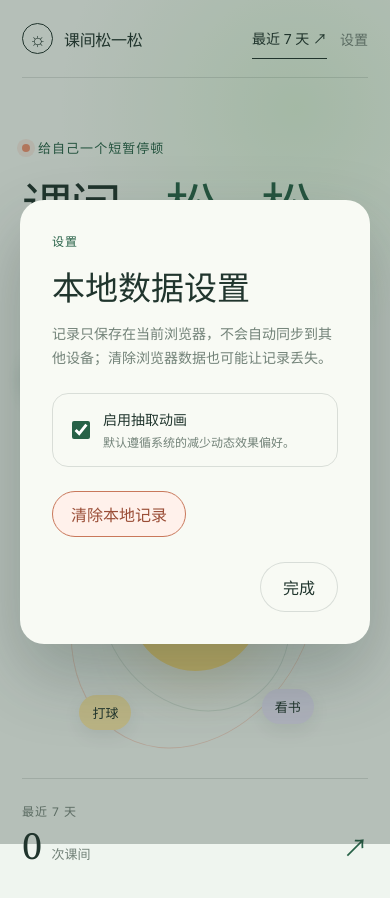
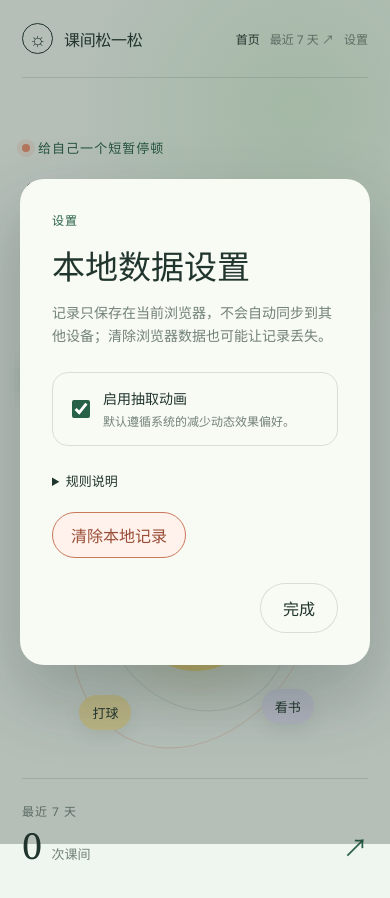
Before and after one commit to Witty-Felix/daily-life, a React (Vite) app: page / in a window 390 px wide. Both pictures are taken after a click on the button "设置". Built offline with nearby package versions, Linux system fonts and the light colour scheme.

Commit message:
feat: add responsive navigation and low-distraction settings

```diff
--- a/src/App.tsx
+++ b/src/App.tsx
@@ -42,12 +42,13 @@ function formatDate(iso: string) {
 }
 
 function App({
-  store = createLocalBreakStore(window.localStorage, undefined, getDefaultAnimationEnabled()),
+  store: providedStore,
   random,
   now = () => new Date(),
   createId = () => crypto.randomUUID(),
   revealDelayMs = 900,
 }: AppProps) {
+  const store = useMemo(() => providedStore ?? createLocalBreakStore(window.localStorage, undefined, getDefaultAnimationEnabled()), [providedStore]);
   const [session, setSession] = useState<BreakSession | null>(() => store.getActive());
   const [view, setView] = useState<View>(() => (store.getActive() ? "active" : "home"));
   const [isRevealing, setIsRevealing] = useState(false);
@@ -136,29 +137,32 @@ function App({
     setNotice(ended.completed ? "这次课间已记录为已完成。" : "这次课间已记录为未完成。下次继续就好。");
   }
 
+  function openHistory() {
+    setHistory(store.getHistory());
+    setView("history");
+  }
+
   function renderHeader() {
     return (
       <header className="topbar">
-        <button className="brand" onClick={() => !session && setView("home")} aria-label="回到首页">
+        <button className="brand" onClick={() => setView("home")} aria-label="回到首页">
           <span className="brand-mark" aria-hidden="true">☼</span>
           <span>课间松一松</span>
         </button>
         <nav className="topbar-actions" aria-label="页面导航">
-          {!session && (
-            <button className="history-link" onClick={() => { setHistory(store.getHistory()); setView("history"); }}>
-              最近 7 天 <span aria-hidden="true">↗</span>
-            </button>
-          )}
+          <button className={`nav-link ${view === "home" ? "is-current" : ""}`} aria-current={view === "home" ? "page" : undefined} onClick={() => setView("home")}>首页</button>
+          {session && <button className={`nav-link ${view === "active" ? "is-current" : ""}`} aria-current={view === "active" ? "page" : undefined} onClick={() => setView("active")}>进行中</button>}
+          <button className={`nav-link history-link ${view === "history" ? "is-current" : ""}`} aria-current={view === "history" ? "page" : undefined} onClick={openHistory}>最近 7 天 <span aria-hidden="true">↗</span></button>
           <button className="settings-link" onClick={() => setSettingsOpen(true)}>设置</button>
         </nav>
       </header>
     );
   }
 
-  if (view === "history" && !session) {
+  if (view === "history") {
     return <div className="app-shell">
       {renderHeader()}
-      <HistoryView history={history} now={now()} onBack={() => setView("home")} />
+      <HistoryView history={history} now={now()} onBack={() => setView(session ? "active" : "home")} />
       {notice && <div className="toast" role="status">{notice}</div>}
       {settingsOpen && <SettingsDialog animationEnabled={animationEnabled} onAnimationChange={updateAnimationEnabled} onRequestClear={() => setClearDialogOpen(true)} onClose={() => setSettingsOpen(false)} />}
       {clearDialogOpen && <ClearDataDialog onCancel={() => setClearDialogOpen(false)} onConfirm={clearLocalData} />}
@@ -168,8 +172,8 @@ function App({
   return (
     <div className="app-shell">
       {renderHeader()}
-      <main className={session ? "main active-main" : "main"}>
-        {session && activity ? (
+      <main className={session && view === "active" ? "main active-main" : "main"}>
+        {session && activity && view === "active" ? (
           <ActiveBreak
             session={session}
             activity={activity}
@@ -285,7 +289,7 @@ function SnakeGame({ roundsStarted, random, onStarted, onRoundFinished }: { roun
   function start() { if (roundsStarted >= SNAKE_MAX_GAMES) return; onStarted(); setGame(startSnakeGame(createSnakeGame(random))); }
   function handleKey(event: React.KeyboardEvent<HTMLDivElement>) {
     const directions: Record<string, SnakeDirection> = { ArrowUp: "up", w: "up", ArrowDown: "down", s: "down", ArrowLeft: "left", a: "left", ArrowRight: "right", d: "right" };
-    const direction = directions[event.key];
+    const direction = directions[event.key] ?? directions[event.key.toLowerCase()];
     if (direction) { event.preventDefault(); changeDirection(direction); }
     if (event.key === " ") setGame((current) => current ? toggleSnakePause(current) : current);
   }
@@ -293,6 +297,7 @@ function SnakeGame({ roundsStarted, random, onStarted, onRoundFinished }: { roun
   if (!game || game.status === "idle") return <div className="snake-panel"><div><strong>贪吃蛇局数 {roundsStarted}/{SNAKE_MAX_GAMES}</strong><p>方向键/WASD 或手机滑动 · 边界可穿越</p></div><button className="primary-button" onClick={start} disabled={roundsStarted >= SNAKE_MAX_GAMES}>开始游戏</button></div>;
   return <div className="snake-panel" tabIndex={0} autoFocus onKeyDown={handleKey} onTouchStart={(event) => setTouchStart({ x: event.touches[0].clientX, y: event.touches[0].clientY })} onTouchEnd={(event) => { if (!touchStart) return; const dx = event.changedTouches[0].clientX - touchStart.x; const dy = event.changedTouches[0].clientY - touchStart.y; setTouchStart(null); if (Math.max(Math.abs(dx), Math.abs(dy)) < 18) return; changeDirection(Math.abs(dx) > Math.abs(dy) ? (dx > 0 ? "right" : "left") : (dy > 0 ? "down" : "up")); }}>
     <div className="snake-toolbar"><strong>得分 {game.score}</strong><span>地图 {game.map.id} · {game.status === "paused" ? "已暂停" : game.status === "game-over" ? "本局结束" : game.status === "ended" ? "已结束" : "进行中"}</span></div>
+    <p className="snake-input-hint">方向键 / WASD 控制 · 手机滑动控制</p>
     <div className="snake-board" aria-label="贪吃蛇棋盘">{Array.from({ length: SNAKE_GRID_SIZE * SNAKE_GRID_SIZE }, (_, index) => { const x = index % SNAKE_GRID_SIZE; const y = Math.floor(index / SNAKE_GRID_SIZE); const isHead = game.snake[0]?.x === x && game.snake[0]?.y === y; const isSnake = game.snake.some((part) => part.x === x && part.y === y); const isFood = game.food?.x === x && game.food?.y === y; const isBlock = game.map.obstacles.some((part) => part.x === x && part.y === y); return <span key={pointKey(x, y)} className={`${isHead ? "snake-head" : isSnake ? "snake-body" : isFood ? "snake-food" : isBlock ? "snake-block" : ""}`} />; })}</div>
     <div className="snake-controls"><button className="secondary-button" onClick={() => setGame(toggleSnakePause(game))} disabled={game.status === "game-over" || game.status === "ended"}>{game.status === "paused" ? "继续" : "暂停"}</button><button className="secondary-button" onClick={() => setGame(endSnakeGame(game))} disabled={game.status === "game-over" || game.status === "ended"}>结束本局</button>{(game.status === "game-over" || game.status === "ended") && roundsStarted < SNAKE_MAX_GAMES && <button className="primary-button" onClick={start}>开始下一局</button>}</div>
   </div>;
@@ -351,7 +356,7 @@ function HistoryView({ history, now, onBack }: { history: BreakSession[]; now: D
 }
 
 function SettingsDialog({ animationEnabled, onAnimationChange, onRequestClear, onClose }: { animationEnabled: boolean; onAnimationChange: (enabled: boolean) => void; onRequestClear: () => void; onClose: () => void }) {
-  return <div className="dialog-backdrop"><section className="dialog settings-dialog" role="dialog" aria-modal="true" aria-labelledby="settings-title" aria-label="本地数据设置"><p className="dialog-kicker">设置</p><h2 id="settings-title">本地数据设置</h2><p>记录只保存在当前浏览器，不会自动同步到其他设备；清除浏览器数据也可能让记录丢失。</p><label className="setting-toggle"><input aria-label="启用抽取动画" type="checkbox" checked={animationEnabled} onChange={(event) => onAnimationChange(event.target.checked)} /><span>启用抽取动画</span><small>默认遵循系统的减少动态效果偏好。</small></label><button className="danger-button" onClick={onRequestClear}>清除本地记录</button><div className="dialog-actions"><button className="secondary-button" onClick={onClose}>完成</button></div></section></div>;
+  return <div className="dialog-backdrop"><section className="dialog settings-dialog" role="dialog" aria-modal="true" aria-labelledby="settings-title" aria-label="本地数据设置"><p className="dialog-kicker">设置</p><h2 id="settings-title">本地数据设置</h2><p>记录只保存在当前浏览器，不会自动同步到其他设备；清除浏览器数据也可能让记录丢失。</p><label className="setting-toggle"><input aria-label="启用抽取动画" type="checkbox" checked={animationEnabled} onChange={(event) => onAnimationChange(event.target.checked)} /><span>启用抽取动画</span><small>默认遵循系统的减少动态效果偏好。</small></label><details className="rules-details"><summary>规则说明</summary><ul><li>每次课间只抽取一次，最多使用一次“换一个”。</li><li>完成活动后仍需点击“结束课间”保存记录；未完成也会保留。</li><li>贪吃蛇每次课间最多开始三局，方向键/WASD 和手机滑动都可操作。</li></ul></details><button className="danger-button" onClick={onRequestClear}>清除本地记录</button><div className="dialog-actions"><button className="secondary-button" onClick={onClose}>完成</button></div></section></div>;
 }
 
 function ClearDataDialog({ onCancel, onConfirm }: { onCancel: () => void; onConfirm: () => void }) {
--- a/src/styles.css
+++ b/src/styles.css
@@ -23,6 +23,9 @@ button:focus-visible { outline: 3px solid #e99170; outline-offset: 3px; }
 .brand-mark { display: grid; place-items: center; width: 31px; height: 31px; border: 1px solid var(--ink); border-radius: 50%; font-size: 19px; font-weight: 400; }
 .history-link, .back-link { color: var(--ink); background: transparent; border: 0; padding: 10px 0; font-size: 14px; }
 .history-link { border-bottom: 1px solid var(--ink); }
+.nav-link { border: 0; background: transparent; color: var(--muted); padding: 10px 0; font-size: 14px; }
+.nav-link:hover, .nav-link.is-current { color: var(--ink); }
+.nav-link.is-current { font-weight: 700; }
 .main { min-height: calc(100vh - 106px); }
 .home-layout { min-height: calc(100vh - 106px); display: grid; grid-template-columns: 1fr 1fr; grid-template-rows: 1fr auto; align-items: center; gap: 30px 60px; padding: 66px 0 34px; position: relative; }
 .home-copy { max-width: 520px; padding-bottom: 45px; position: relative; z-index: 1; }
@@ -67,6 +70,7 @@ h1 em { color: var(--green); font-family: Georgia, serif; font-weight: 400; lett
 .snake-panel > .primary-button { margin-top: 14px; }
 .snake-toolbar, .snake-controls { display: flex; justify-content: space-between; align-items: center; gap: 10px; }
 .snake-toolbar span { color: var(--muted); font-size: 12px; }
+.snake-input-hint { color: var(--muted); font-size: 12px; margin: 10px 0 0; text-align: center; }
 .snake-board { display: grid; grid-template-columns: repeat(20, 1fr); width: min(100%, 390px); aspect-ratio: 1; margin: 14px auto; padding: 3px; gap: 1px; background: #dce9d7; border-radius: 10px; touch-action: none; }
 .snake-board span { border-radius: 2px; background: rgba(255,255,255,.32); }
 .snake-board .snake-head, .snake-board .snake-body { background: var(--green); }
@@ -99,4 +103,7 @@ h1 em { color: var(--green); font-family: Georgia, serif; font-weight: 400; lett
 .setting-toggle input { width: 18px; height: 18px; accent-color: var(--green); grid-row: span 2; }
 .setting-toggle span { font-size: 14px; font-weight: 700; }
 .setting-toggle small { color: var(--muted); font-size: 12px; }
-@media (max-width: 520px) { .topbar-actions { gap: 13px; }.daily-stat { display: block; }.daily-stat span { display: block; margin-top: 5px; text-align: left; }.activity-counts { grid-template-columns: 1fr; } }
+.rules-details { margin: 20px 0; color: var(--muted); font-size: 13px; line-height: 1.7; }
+.rules-details summary { color: var(--ink); cursor: pointer; font-weight: 700; }
+.rules-details ul { margin: 10px 0 0; padding-left: 20px; }
+@media (max-width: 520px) { .topbar-actions { gap: 10px; flex-wrap: wrap; justify-content: end; } .nav-link, .settings-link { font-size: 12px; }.daily-stat { display: block; }.daily-stat span { display: block; margin-top: 5px; text-align: left; }.activity-counts { grid-template-columns: 1fr; } }
```
Also changed, not shown: 2 other files (tests, documents, lock files or other folders).
